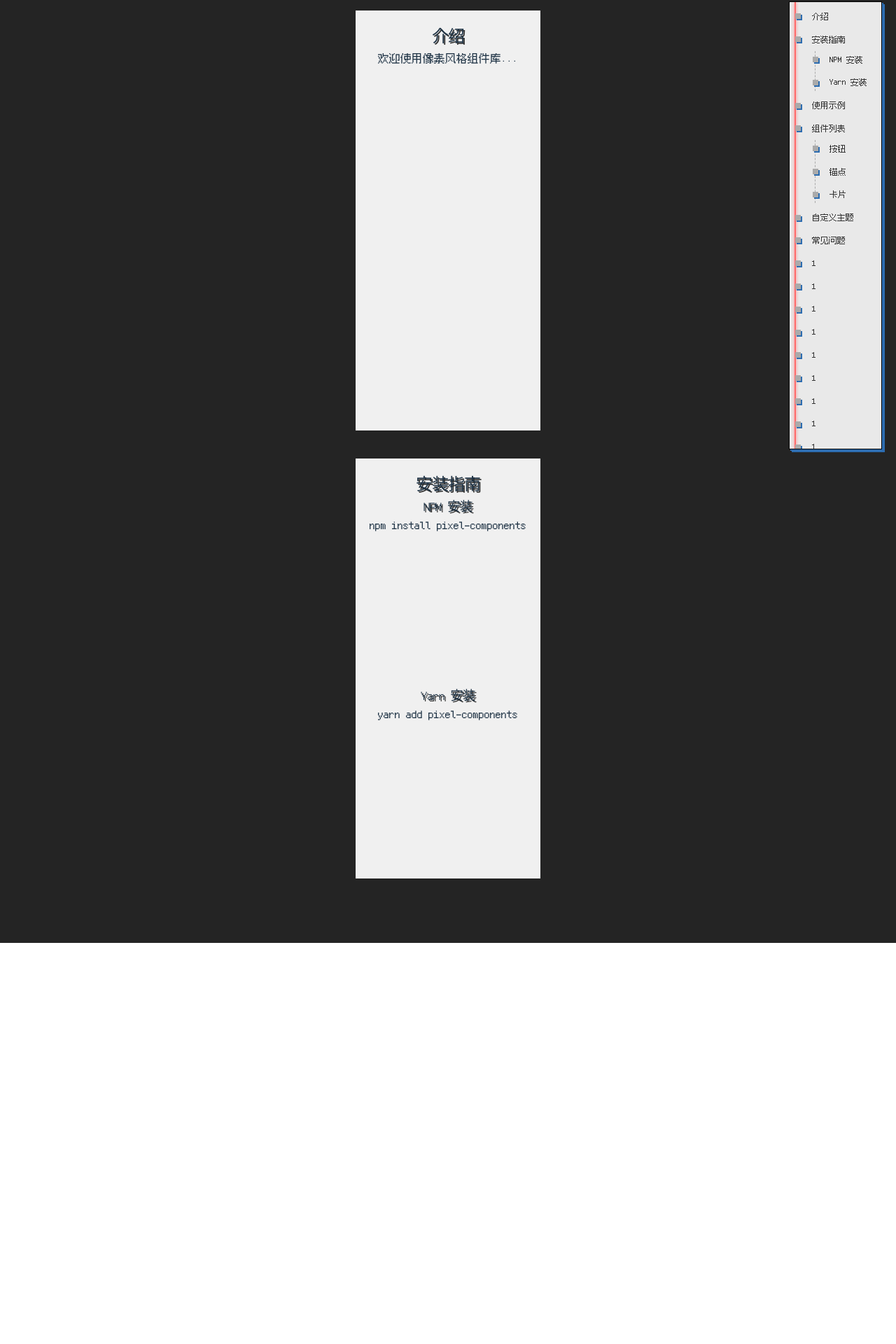
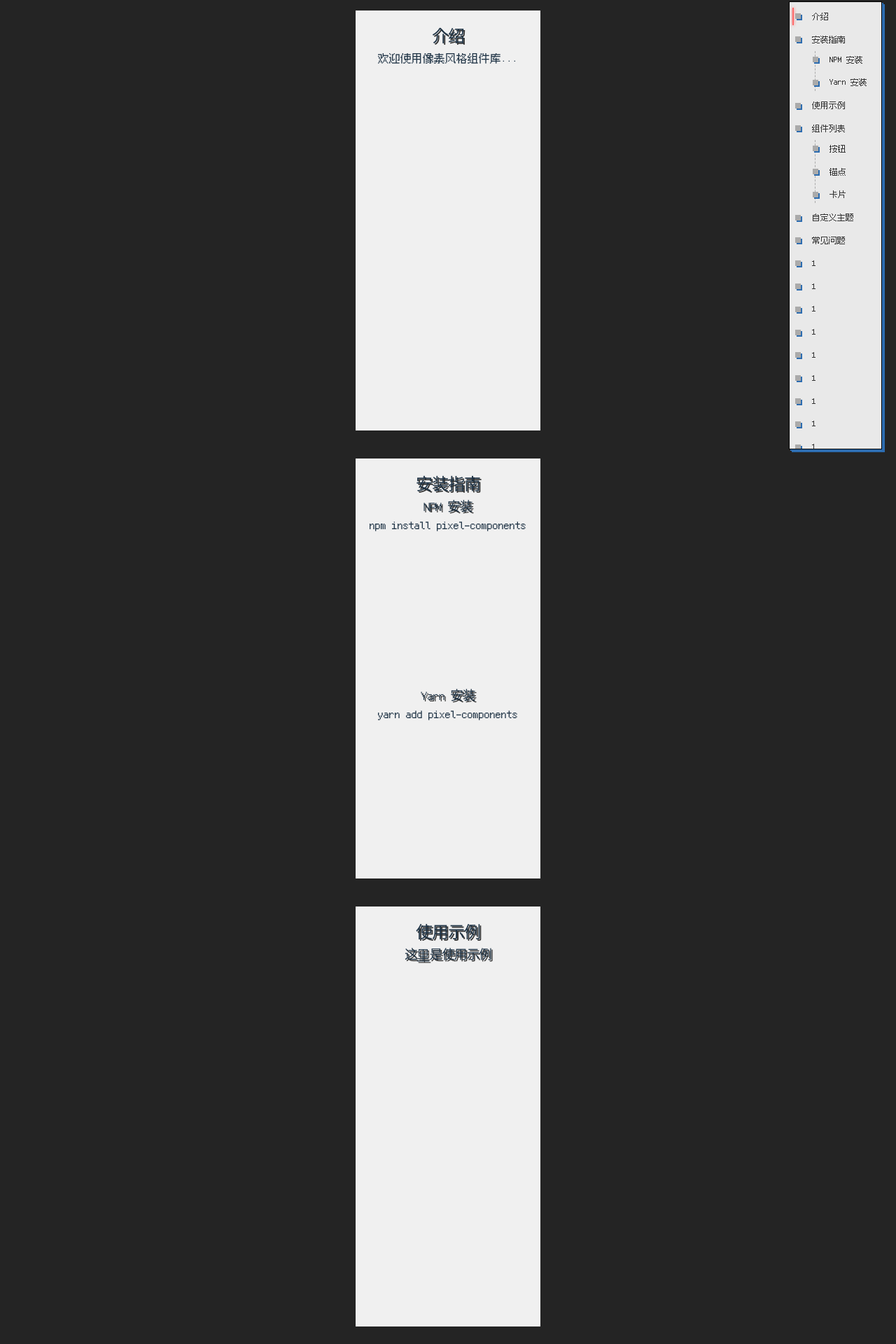
Before and after one commit to Yichende/YiComponent, a React (Vite) app: page / in a window 1280 px wide. Shown: the part 98-2018 px from the top of the page at 70% size. Before the commit the page ends 1445 px from the top, so only its background shows below. Built offline with nearby package versions, Linux system fonts and the light colour scheme.

Commit message:
update Anchor indicator

```diff
--- a/src/App.tsx
+++ b/src/App.tsx
@@ -174,6 +174,21 @@ function App() {
               <code>yarn add pixel-components</code>
             </div>
           </section>
+          <section
+            id="useExample"
+            style={{
+              height: "600px",
+              marginBottom: "40px",
+              backgroundColor: "#f0f0f0",
+              padding: "20px",
+            }}>
+            <h2>使用示例</h2>
+            <div
+              id="usage"
+              style={{ height: "250px", marginBottom: "20px" }}>
+              <h3>这里是使用示例</h3>
+            </div>
+          </section>
         </div>
       </div>
     </>
--- a/src/components/Anchor/Anchor.module.css
+++ b/src/components/Anchor/Anchor.module.css
@@ -6,6 +6,7 @@
   --active-color: #ff6a6a;
 
   position: fixed;
+  display: flex;
   top: 100px;
   right: 20px;
   font-family: 'Ark Pixel', 'Press Start 2P', monospace;
@@ -24,24 +25,21 @@
 
 .anchorLinks {
   padding: 0 12px 0 24px;
+  flex: 1;
 }
 
 .anchorIndicator {
-  position: absolute;
-  left: 0;
-  top: 0;
-  bottom: 0;
-  width: 16px;
+  /* width: 1px; */
+  flex-shrink: 0;
+  position: relative;
 }
 
 .indicatorLine {
   position: absolute;
-  left: 7px;
-  top: 0;
+  left: 4px;
   width: var(--pixel-size);
-  height: 100%;
   background: #aaa;
-  transition: height 0.3s ease, top 0.3s ease;
+  transition: top 0.3s ease, height 0.5s ease;
 }
 
 .indicatorLine.active {
--- a/src/components/Anchor/Anchor.tsx
+++ b/src/components/Anchor/Anchor.tsx
@@ -21,30 +21,59 @@ export const Anchor: AnchorComponent = ({
   className = "",
 }) => {
   const [activeLink, setActiveLink] = useState<string | null>(null);
-  const containerRef = useRef<HTMLDivElement>(null);
   const observerRef = useRef<IntersectionObserver | null>(null);
 
-  // 获取所有锚点目标元素
-  const getTargetElements = () => {
-    if (!containerRef.current) return [];
+  const linksRef = useRef<HTMLDivElement>(null);
+  const indicatorRef = useRef<HTMLDivElement>(null);
+  const [indicatorTop, setIndicatorTop] = useState(0);
+  const [indicatorHeight, setIndicatorHeight] = useState(0);
 
-    const links = containerRef.current.querySelectorAll('a[href^="#"]');
-    const targets = Array.from(links).map(link => {
-      const href = link.getAttribute('href')?.substring(1);
-      return href ? document.getElementById(href) : null;
-    }).filter(Boolean) as HTMLElement[];
-
-    return targets;
+  // 递归获取所有 href id
+  const getAllAnchorIds = (children: ReactNode): string[] => {
+    const ids: string[] = [];
+    React.Children.forEach(children, (child) => {
+      if (!React.isValidElement(child)) return;
+      const { href, children: subChildren } = child.props;
+      if (href) ids.push(href);
+      if (subChildren) {
+        ids.push(...getAllAnchorIds(subChildren));
+      }
+    });
+    return ids;
   };
 
-  // 初始化 IntersectionObserver
+  // 获取当前activeLink的DOM元素相对于容器的偏移量和高度
   useEffect(() => {
-    const targets = getTargetElements();
-    if (targets.length === 0) return;
+    if (!activeLink || !linksRef.current) return;
 
+    const activeEl = linksRef.current.querySelector(
+      `#link-${activeLink}`
+    ) as HTMLElement;
+    if (activeEl) {
+      const containerTop = linksRef.current.getBoundingClientRect().top;
+      const elTop = activeEl.getBoundingClientRect().top;
+      const relativeTop = elTop - containerTop;
+
+      setIndicatorTop(relativeTop);
+      setIndicatorHeight(activeEl.offsetHeight);
+    }
+  }, [activeLink]);
+
+  useEffect(() => {
+    const ids = getAllAnchorIds(children);
+
+    const targets = ids
+      .map((id) => document.getElementById(id))
+      .filter(Boolean) as HTMLElement[];
+
+    if (observerRef.current) {
+      observerRef.current.disconnect();
+    }
+
+    // 创建IntersectionObserver 观察DOM中目标元素是否进入视口
     observerRef.current = new IntersectionObserver(
       (entries) => {
-        entries.forEach(entry => {
+        entries.forEach((entry) => {
           if (entry.isIntersecting) {
             setActiveLink(entry.target.id);
           }
@@ -56,7 +85,7 @@ export const Anchor: AnchorComponent = ({
       }
     );
 
-    targets.forEach(target => {
+    targets.forEach((target) => {
       observerRef.current?.observe(target);
     });
 
@@ -65,45 +94,52 @@ export const Anchor: AnchorComponent = ({
     };
   }, [children, offsetTop]);
 
-  // 处理链接点击
   const handleLinkClick = (href: string) => {
     const target = document.getElementById(href);
     if (target) {
-      // 平滑滚动到目标位置
-      window.scrollTo({
-        top: target.offsetTop - offsetTop,
-        behavior: "smooth"
-      });
+      const offset =
+        target.getBoundingClientRect().top + window.scrollY - offsetTop;
+      window.scrollTo({ top: offset, behavior: "smooth" });
       setActiveLink(href);
     }
   };
 
-  // 克隆子元素并添加active状态
-  const renderChildren = () => {
-    return React.Children.map(children, (child) => {
-      if (React.isValidElement(child)) {
-        return React.cloneElement(child, {
-          active: activeLink === (child.props as any).href,
-          onClick: handleLinkClick
-        } as any);
-      }
-      return child;
+  // 通过cloneElement 递归所有Anchor.Link注入props(active, onClick,children)
+  const injectProps = (nodes: ReactNode): ReactNode => {
+    return React.Children.map(nodes, (child) => {
+      if (!React.isValidElement(child)) return child;
+
+      const href = child.props.href;
+      const subChildren = child.props.children;
+
+      return React.cloneElement(child as React.ReactElement<any>, {
+        active: activeLink === href,
+        onClick: handleLinkClick,
+        children: injectProps(subChildren),
+      });
     });
   };
 
   return (
     <div
-      ref={containerRef}
       className={`${styles.anchor} ${className}`}
-      style={{
-        '--pixel-size': `${pixelSize}px`,
-      } as React.CSSProperties}
-    >
+      style={{ "--pixel-size": `${pixelSize}px` } as React.CSSProperties}>
       <div className={styles.anchorIndicator}>
-        <div className={`${styles.indicatorLine} ${activeLink ? styles.active : ''}`}></div>
+        <div
+          ref={indicatorRef}
+          className={`${styles.indicatorLine} ${
+            activeLink ? styles.active : ""
+          }`}
+          style={{
+            top: `${indicatorTop}px`,
+            height: `${indicatorHeight}px`,
+          }}
+        />
       </div>
-      <div className={styles.anchorLinks}>
-        {renderChildren()}
+      <div
+        className={styles.anchorLinks}
+        ref={linksRef}>
+        {injectProps(children)}
       </div>
     </div>
   );
--- a/src/components/Anchor/AnchorLink.tsx
+++ b/src/components/Anchor/AnchorLink.tsx
@@ -22,7 +22,7 @@ export const AnchorLink: FC<AnchorLinkProps> = ({
   };
 
   return (
-    <div className={`${styles.linkContainer} ${active ? styles.active : ""}`}>
+    <div id={`link-${href}`} className={`${styles.linkContainer} ${active ? styles.active : ""}`}>
       <a
         href={`#${href}`}
         className={styles.link}
```
